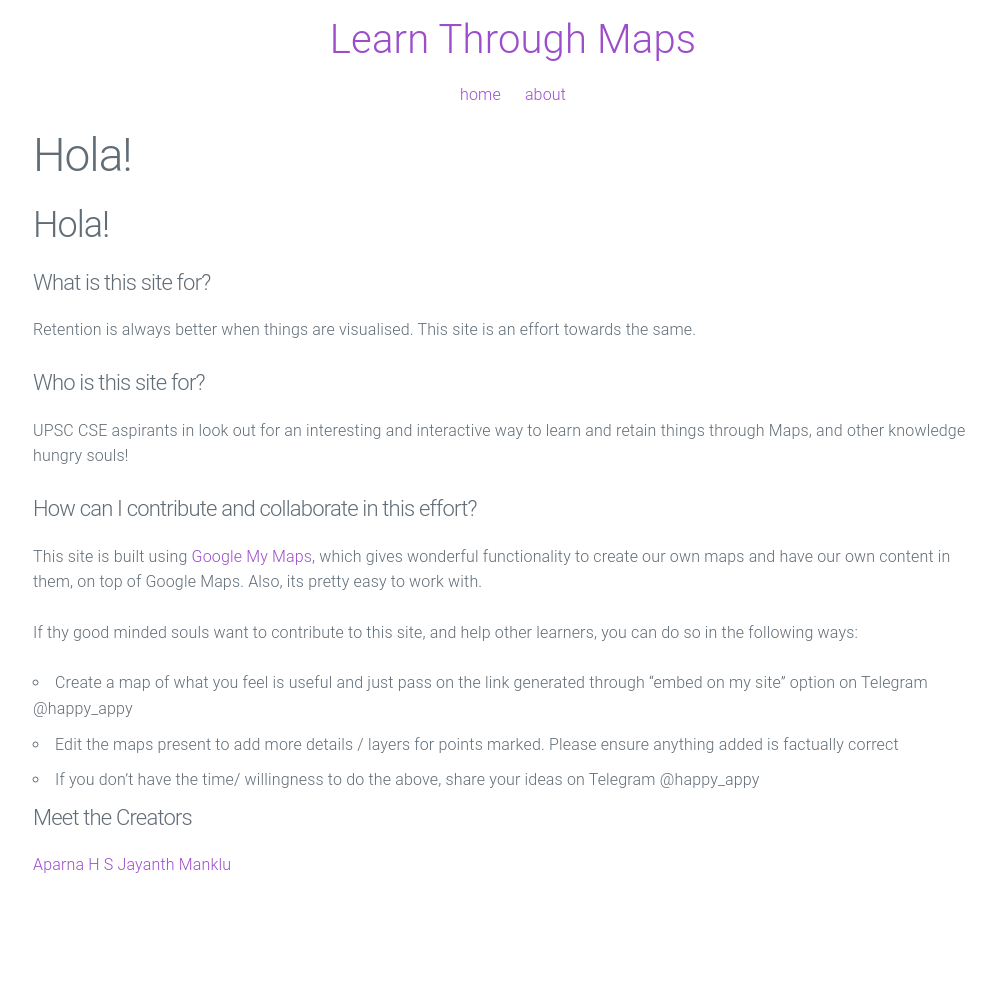
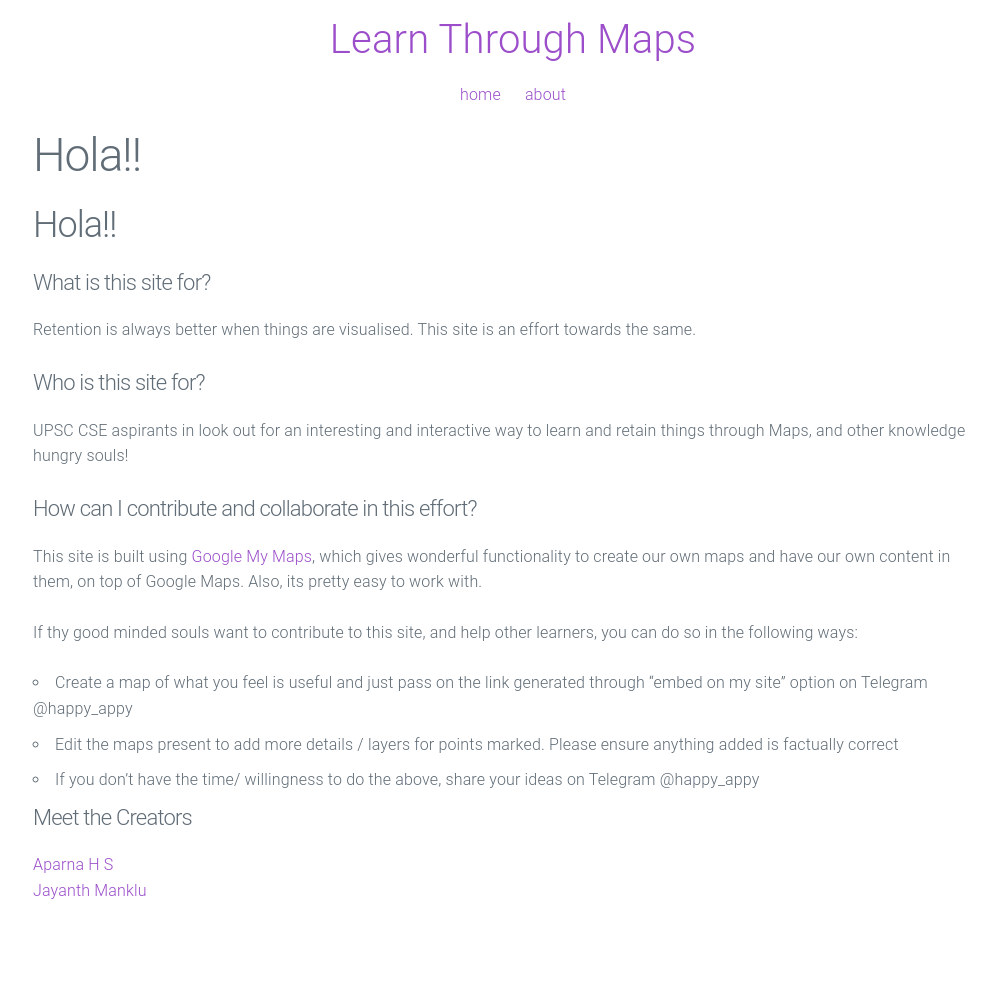
Before and after one commit to learnthroughmaps/learnthroughmaps.github.io, a Jekyll site: the page built from about.md, in a window 1280 px wide. Shown: the whole page, without its empty margins (127-1123 px from the left). Built offline with Jekyll 4.4.1, drawn with Linux system fonts in a browser that asks for light colours; our own code applies the rules of GitHub Pages for plain Markdown files; before the commit the page ends 971 px from its top, so only the background shows below that.

Commit message:
fixing about

```diff
--- a/about.md
+++ b/about.md
@@ -4,7 +4,7 @@ title:
 permalink: /about/
 ---
 
-## Hola!
+## Hola!!
 
 
 #### What is this site for?
@@ -28,4 +28,5 @@ If thy good minded souls want to contribute to this site, and help other learner
 
 #### Meet the Creators
 [Aparna H S](https://www.linkedin.com/in/aparna-h-s-67a3585a/)
+<br>
 [Jayanth Manklu](https://www.linkedin.com/in/jayanthmanklu/)
```
